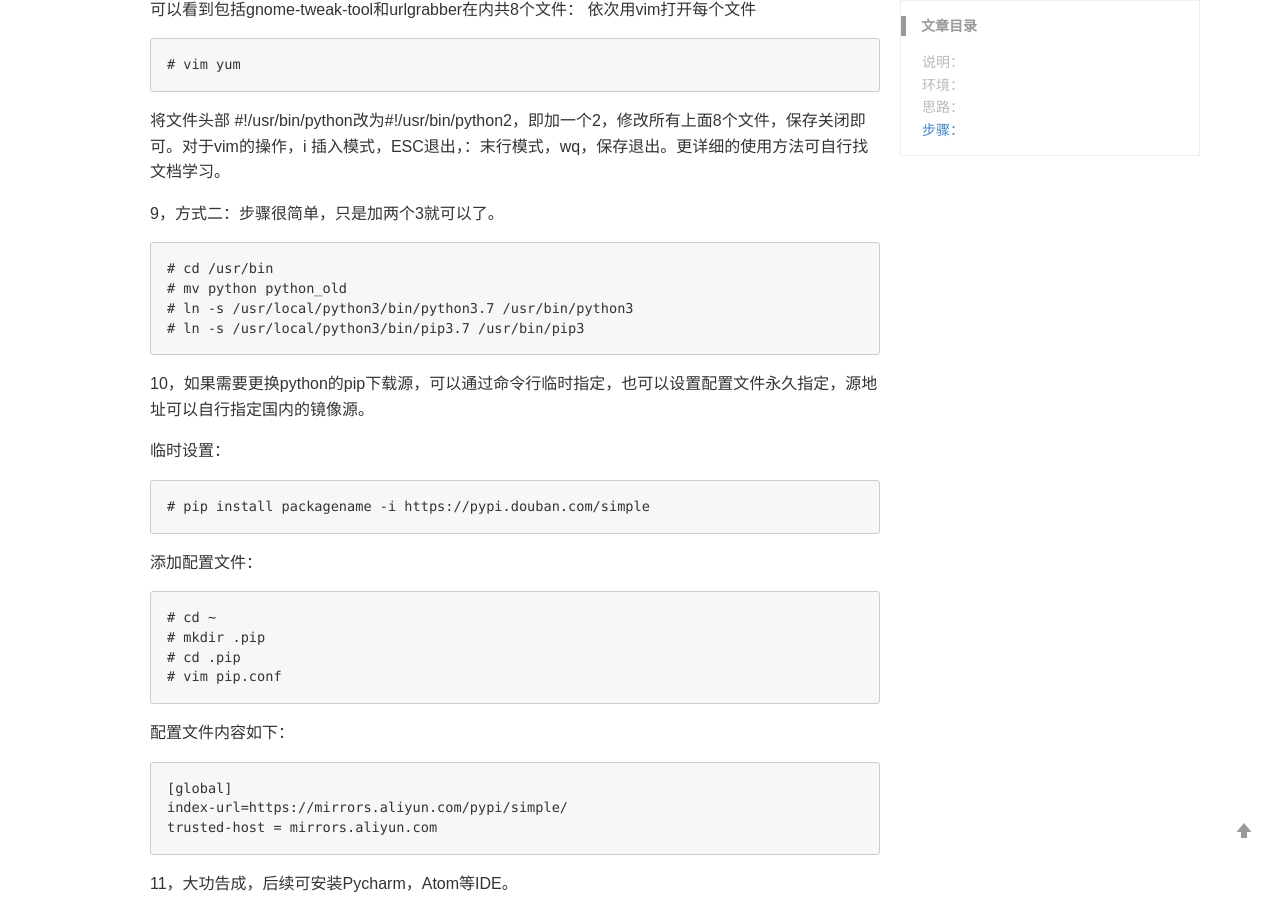
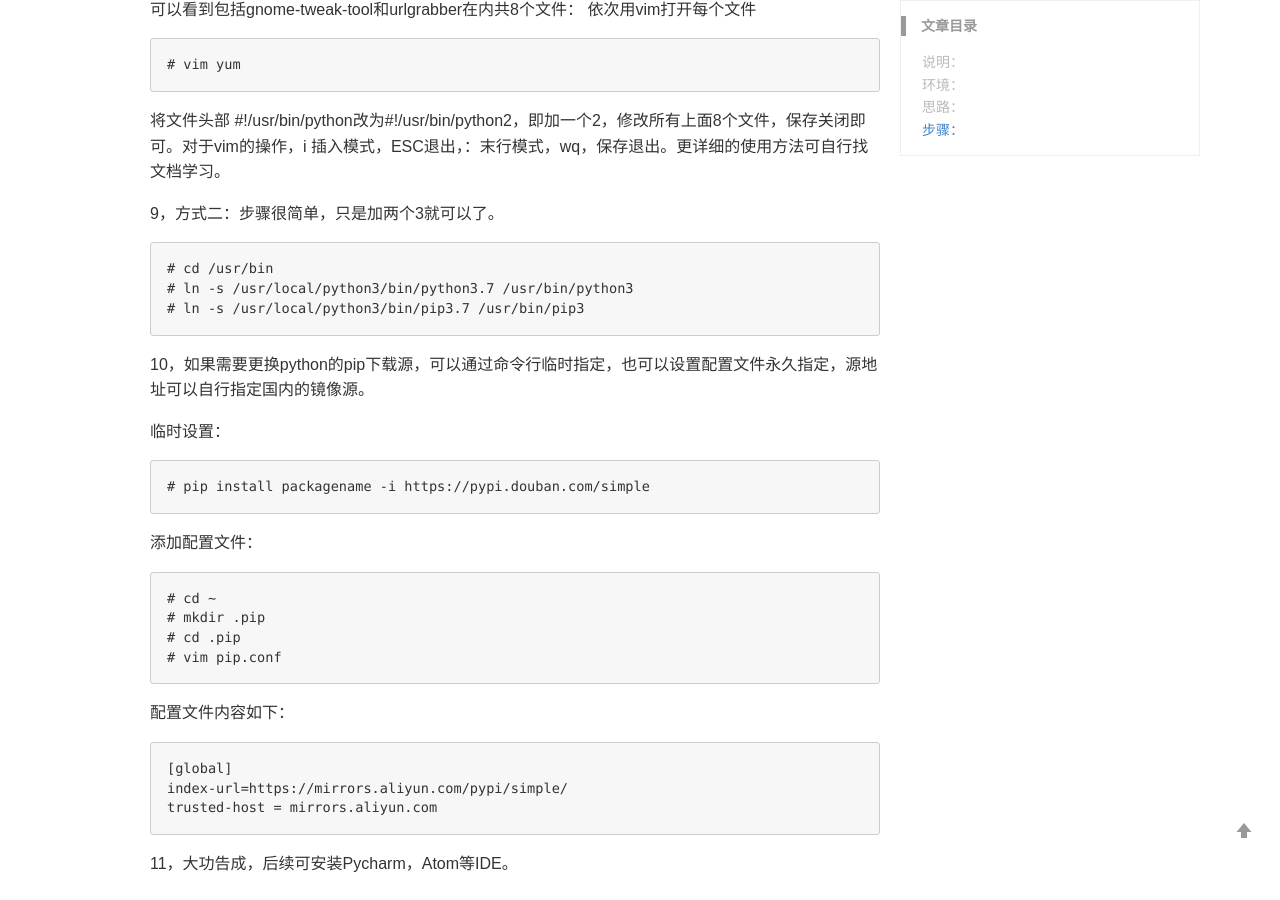
Before and after one commit to git-mengfan/git-mengfan.github.io, a Jekyll site: the page built from _posts/2018-08-01-install_python3.0.md, in a window 1280 px wide and 900 px high, scrolled down 2264 px. Built offline with Jekyll 4.4.1, drawn with Linux system fonts in a browser that asks for light colours; comment, search, counter and statistics services are not loaded.

Commit message:
Update 2018-08-01-install_python3.0.md

````diff
--- a/_posts/2018-08-01-install_python3.0.md
+++ b/_posts/2018-08-01-install_python3.0.md
@@ -88,7 +88,6 @@ CentOS7系统自带了Python2环境，如果对于Python3环境有需求，那
 9，方式二：步骤很简单，只是加两个3就可以了。
 ```
 # cd /usr/bin
-# mv python python_old
 # ln -s /usr/local/python3/bin/python3.7 /usr/bin/python3
 # ln -s /usr/local/python3/bin/pip3.7 /usr/bin/pip3
 ```
````
